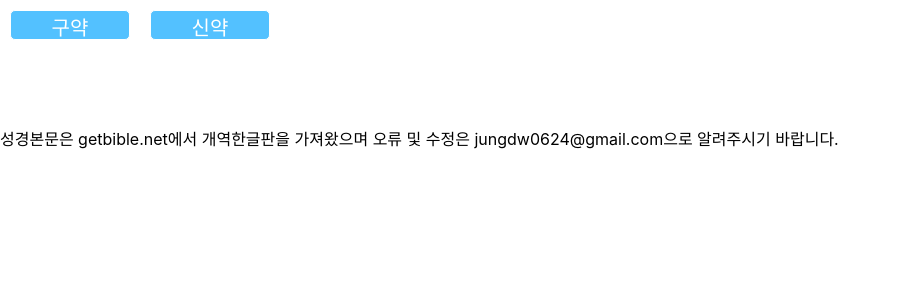
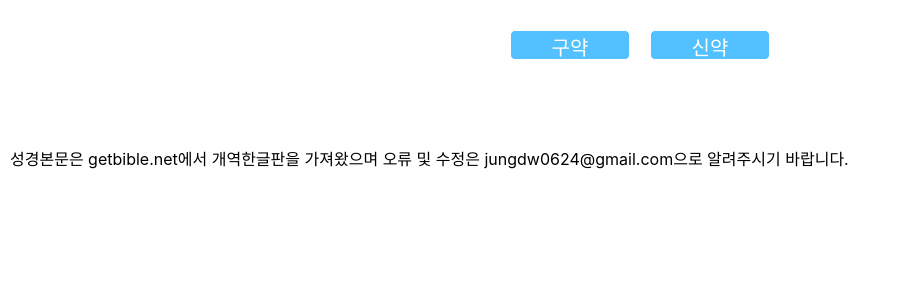
Before and after one commit to justinjungkorea/bibla_app, a React (Create React App) app: page / in a window 1280 px wide. Shown: the top 300 px of the page, without its empty margins (0-904 px from the left). Built offline with nearby package versions, Linux system fonts and the light colour scheme.

Commit message:
exception handling

```diff
--- a/src/App.css
+++ b/src/App.css
@@ -45,7 +45,7 @@
 input[type="number"] {
   width: 35px;
   height: 20px;
-  font-size: 15px;
+  font-size: 16px;
   font-weight: bold;
 }
 
@@ -90,8 +90,15 @@ input[type="submit"] {
   text-shadow: none;
 }
 
-#lastinfo,#bookinfo {
+#lastinfo {
   font-size:8pt;
+  margin-left:5px;
+  margin-right: 3px;
+  font-weight: bold;
+}
+
+#bookinfo {
+  font-size:10pt;
   margin-left:5px;
   margin-right: 3px;
   font-weight: bold;
@@ -101,3 +108,16 @@ form{
   margin-top: 15px;
   margin-bottom: 15px
 }
+
+.verseDisplay{
+  margin-left: 10px;
+  margin-right:10px;
+}
+
+.AppDisplay{
+  margin-top:20px;
+}
+
+#notice{
+  margin-left: 10px;
+}
--- a/src/App.js
+++ b/src/App.js
@@ -88,33 +88,32 @@ class App extends Component {
 
   //성경을 선택하면 장, 절 입력 화면 출력
   _chapterVerse = () => {
-    return (
-      <form onSubmit={this._result}>
+    return <form onSubmit={this._result}>
         <label>
           <label id="bookinfo">{this.state.bookName}</label>
-          <input type="number" pattern="\d*" name="chapterNum" required="required" />장
+          <input type="number" pattern="\d*" name="chapterNum" required="required" content="user-scalable=no" />장
         </label>
         <label>
-          <input type="number" pattern="\d*" name="verseStart" required="required" />절~
+          <input type="number" pattern="\d*" name="verseStart" content="user-scalable=no" />절~
         </label>
         <label>
-          <input type="number" pattern="\d*" name="verseEnd" required="required" />절
+          <input type="number" pattern="\d*" name="verseEnd" content="user-scalable=no" />절
         </label>
         <input type="submit" value="보기" />
-      </form>
-    );
+      </form>;
   };
 
   _result = (event) => {
     event.preventDefault();
     const ddata = this.state.bookData;
+
     //입력 form에서 입력 데이터 가져오기
     let formData = new FormData(event.target);
 
     //입력화면에 있는 장, 시작 절, 끝 절 값 가져오기
     let cnum = Number(formData.get("chapterNum"));
-    let vsnum = Number(formData.get("verseStart"));
-    let venum = Number(formData.get("verseEnd"));
+    let vsnum = (Number(formData.get("verseStart")) > 0 ? Number(formData.get("verseStart")):1);
+    let venum = (Number(formData.get("verseEnd")) > 0 ? Number(formData.get("verseEnd")):999);
 
     //입력한 성경이 몇 장으로 이루어져있는지 정보 가져오기
     let maxChapter = Number(Object.keys(ddata.book).length);
@@ -187,8 +186,7 @@ class App extends Component {
   };
 
   render() {
-    return (
-      <div className="AppDisplay">
+    return <div className="AppDisplay" align="center" >
         <button id="ot" onClick={this._loadingOT}>
           구약
         </button>
@@ -198,39 +196,31 @@ class App extends Component {
         <div className="books">
           {this.state.data.length !== 0 ? this._displayData() : null}
           {this.state.book !== 0 ? this._chapterVerse() : null}
-          {this.state.book !== 0 ? (
-            <p id="lastinfo">
-              해당 성경의 장 혹은 절 보다 큰 수 입력시 마지막 장 혹은 마지막
-              절까지 출력
-            </p>
-          ) : null}
+          {this.state.book !== 0 ? <p id="lastinfo" align="left">
+                해당 성경의 장 혹은 절 보다 큰 수 입력시 마지막 장 혹은 마지막 절 출력
+              </p> : null}
         </div>
-        {this.state.view ? (
-          <button id="copy" onClick={this._copyData}>
-            전체복사
-          </button>
-        ) : null}
-        <div className="verseDisplay">
+        {this.state.view ? <button id="copy" onClick={this._copyData}>
+              전체복사
+            </button> : null}
+        <div className="verseDisplay" align="left">
           <br />
           {this._words()}
-          {this.state.view && this.state.verseS !== this.state.verseE ? (
-            <p id="info">
-              {this.state.bookName} {this.state.chapter}:{this.state.verseS}
-              ~{this.state.verseE} KRV
-            </p>
-          ) : null}
-          {this.state.view && this.state.verseS === this.state.verseE ? (
-            <p id="info">{this.state.bookName} {this.state.chapter}:{this.state.verseS} KRV</p>
-          ) : null}
+          {this.state.view && this.state.verseS !== this.state.verseE ? <p id="info">
+                {this.state.bookName} {this.state.chapter}:{this.state.verseS}
+                ~{this.state.verseE} KRV
+              </p> : null}
+          {this.state.view && this.state.verseS === this.state.verseE ? <p id="info">
+                {this.state.bookName} {this.state.chapter}:{this.state.verseS} KRV
+              </p> : null}
           <br />
           <br />
         </div>
-        <p>
-          성경본문은 getbible.net에서 개역한글판을 가져왔으며 오류 및 수정은
-          jungdw0624@gmail.com으로 알려주시기 바랍니다.
+        <p align="left" id="notice">
+          성경본문은 getbible.net에서 개역한글판을 가져왔으며 오류 및 수정은 jungdw0624@gmail.com으로
+          알려주시기 바랍니다.
         </p>
-      </div>
-    );
+      </div>;
   }
 }
 
```
